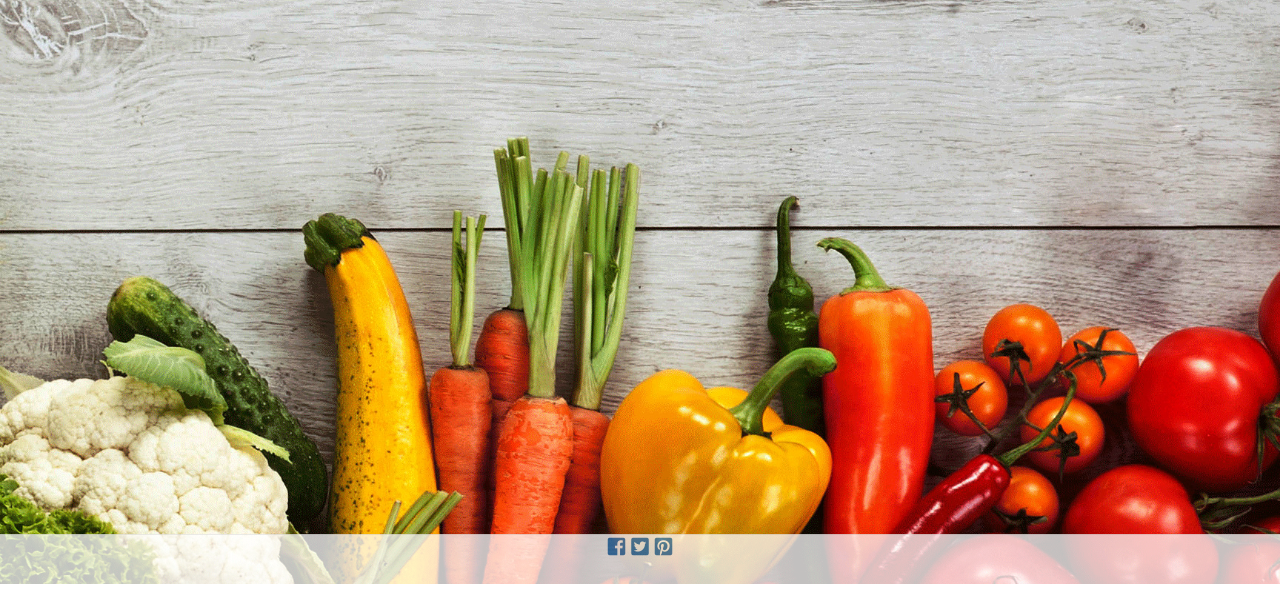
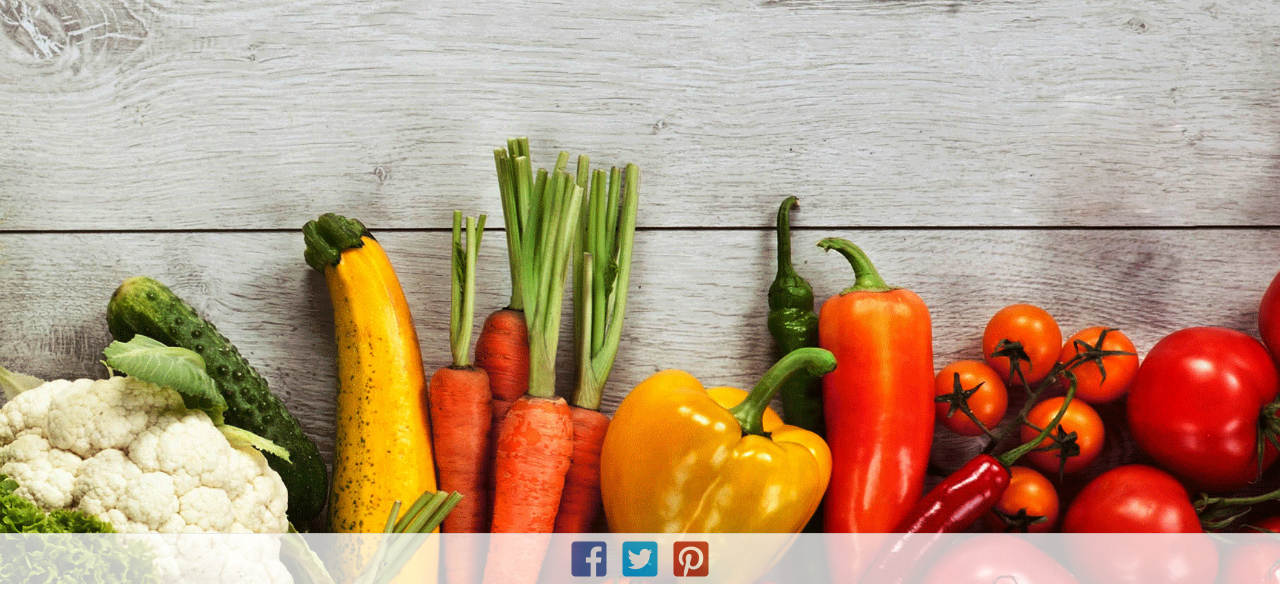
Before and after one commit to susanemerson/recipe-website, a plain HTML site: page index.html in a window 1280 px wide. Shown: the part 216-830 px from the top of the page. Drawn offline with nearby package versions, Linux system fonts and the light colour scheme.

Commit message:
Styled the social media buttons

```diff
--- a/css/styles.css
+++ b/css/styles.css
@@ -18,3 +18,21 @@ h1 {
   background-color: #FFF;
   opacity: 0.75;
 }
+
+.fab {
+  text-decoration: none;
+  font-size: 40px;
+  margin: 5px 5px;
+}
+
+.fa-facebook-square {
+  color: #4868ac;
+}
+
+.fa-twitter-square {
+  color: #00acee;
+}
+
+.fa-pinterest-square {
+  color: #b62f26;
+}
```
